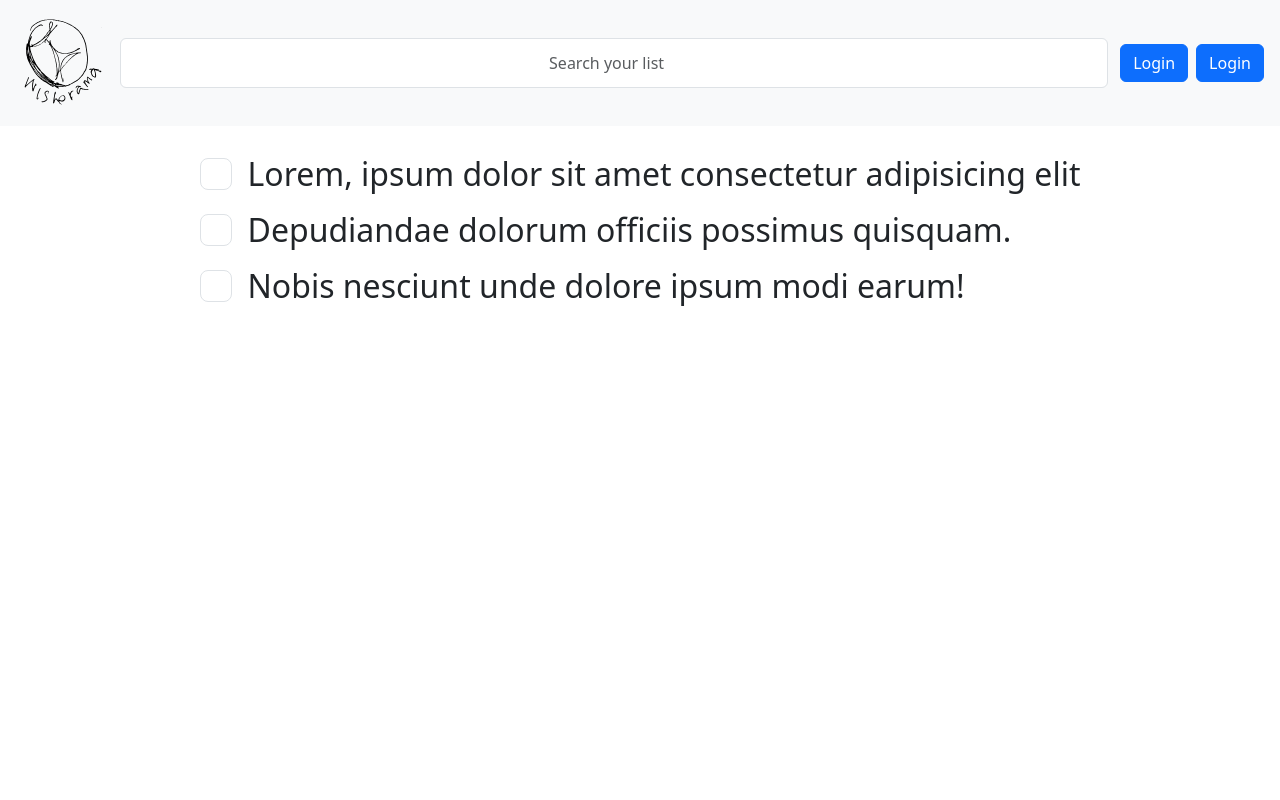
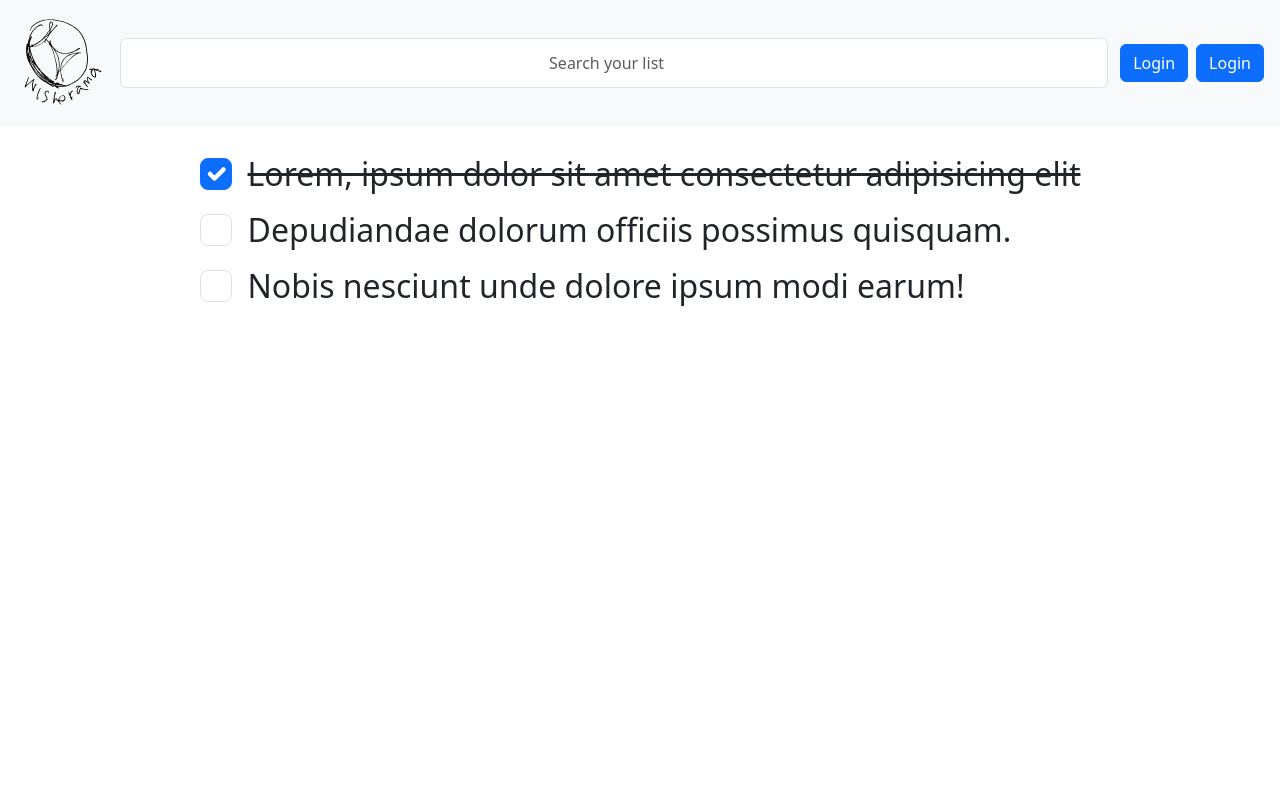
Before and after one commit to nestorjunior/list.me, a React (Vite) app: page / in a window 1280 px wide. Shown: the top 800 px of the page. Built offline with nearby package versions, Linux system fonts and the light colour scheme; the HTML template or start-up script is replaced by a standard one.

Commit message:
exemple item checked

```diff
--- a/src/components/ItemComponent.scss
+++ b/src/components/ItemComponent.scss
@@ -1,4 +1,10 @@
 .list-item-wishorama {
   font-size: 2rem;
   font-weight: 300;
+  &__checked {
+    color: var(--gray-300);
+    label {
+      text-decoration: line-through;
+    }
+  }
 }
--- a/src/components/ItemComponent.tsx
+++ b/src/components/ItemComponent.tsx
@@ -4,8 +4,8 @@ export function ItemComponent() {
   return(
     <div className="container d-flex justify-content-center vh-100">
       <div className="p-4">
-        <div className="form-check mb-2 list-item-wishorama">
-          <input className="form-check-input" type="checkbox" value="" id="checkbox1" />
+        <div className="form-check mb-2 list-item-wishorama list-item-wishorama__checked">
+          <input className="form-check-input" type="checkbox" value="" id="checkbox1" checked />
           <label className="form-check-label" htmlFor="checkbox1">
             Lorem, ipsum dolor sit amet consectetur adipisicing elit
           </label>
```
